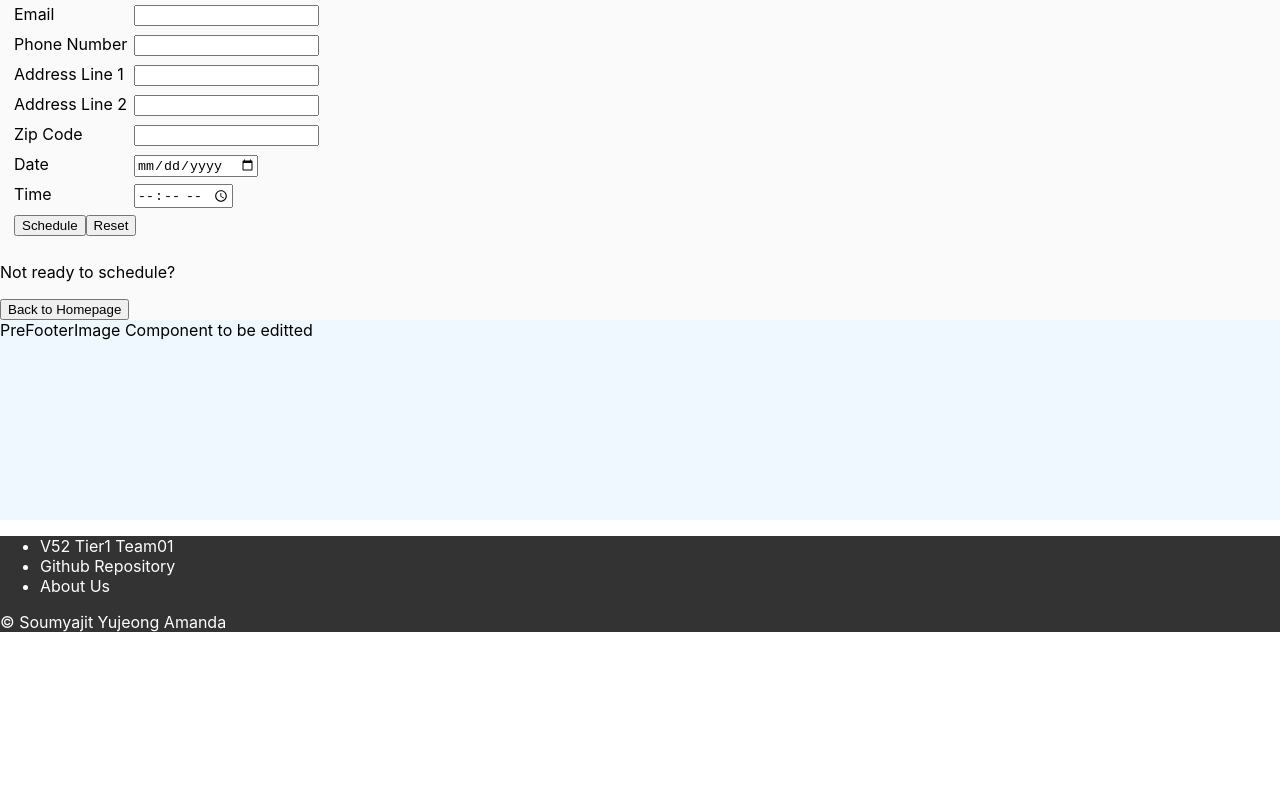
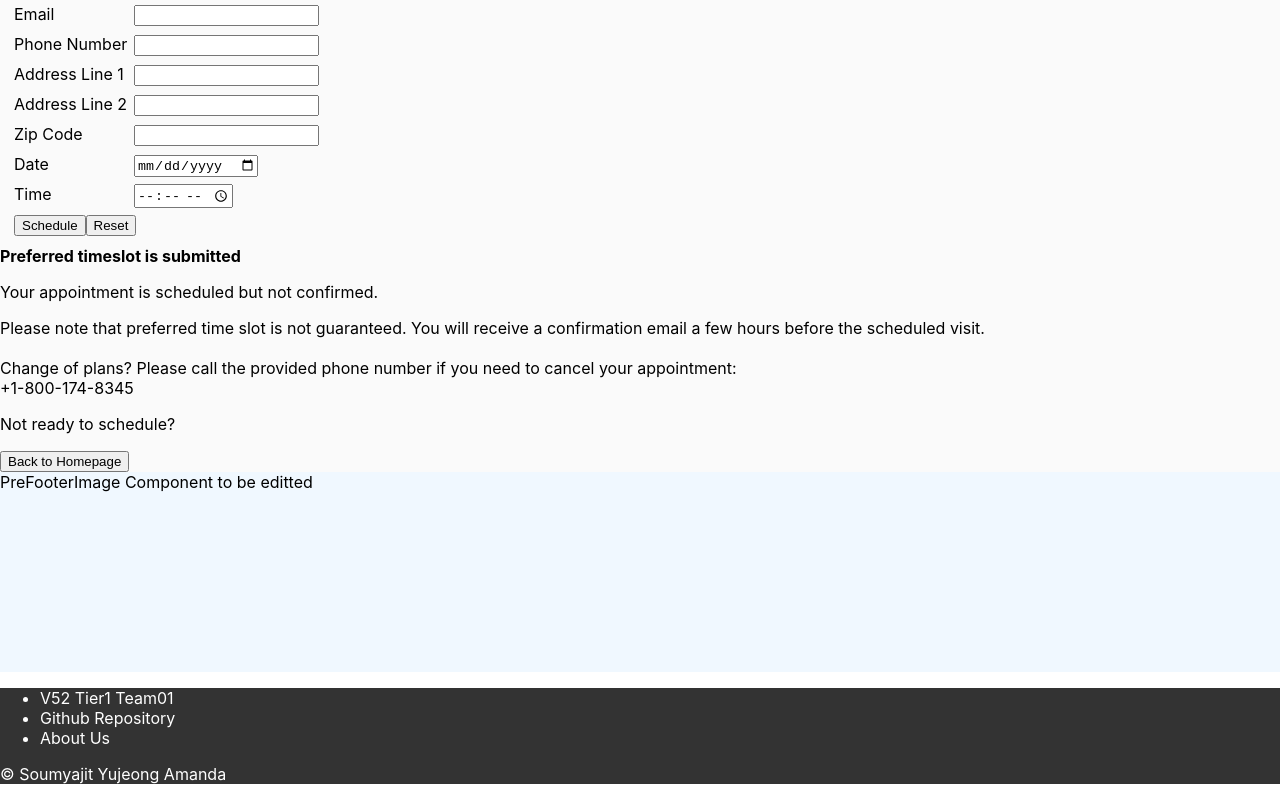
Before and after one commit to chingu-voyages/v52-tier1-team-01, a React (Create React App) app in the folder solarapp/: page / in a window 1280 px wide. Shown: the part 690-1490 px from the top of the page. Before the commit the page ends 1338 px from the top, so only its background shows below. Built offline with nearby package versions, Linux system fonts and the light colour scheme.

Commit message:
Complete the form-success-info 25nov2024

```diff
--- a/solarapp/src/components/ScheduleFormSection.jsx
+++ b/solarapp/src/components/ScheduleFormSection.jsx
@@ -46,10 +46,14 @@ const ScheduleFormSection = () => {
             <button type="button" className="button-reset">Reset</button>
           </div>
         </fieldset>
-
       </form>
-      <div className="form-sucess-info">
-        <p></p>
+      <div className="form-success-info">
+        <strong>Preferred timeslot is submitted</strong>
+        <p>Your appointment is scheduled but not confirmed.</p>
+        <p>
+          Please note that preferred time slot is not guaranteed. You will receive a confirmation email a few hours before the scheduled visit.<br /><br />
+          Change of plans? Please call the provided phone number if you need to cancel your appointment: <span className="phone-num">+1-800-174-8345</span>
+        </p>
       </div>
       <div className="controller-linker">
         <p>
--- a/solarapp/src/styling/ScheduleFormSection.css
+++ b/solarapp/src/styling/ScheduleFormSection.css
@@ -10,3 +10,6 @@
   min-width: 120px;
   margin-bottom: 10px;
 }
+.schedule-form-section .phone-num{
+  display: block;
+}
```
